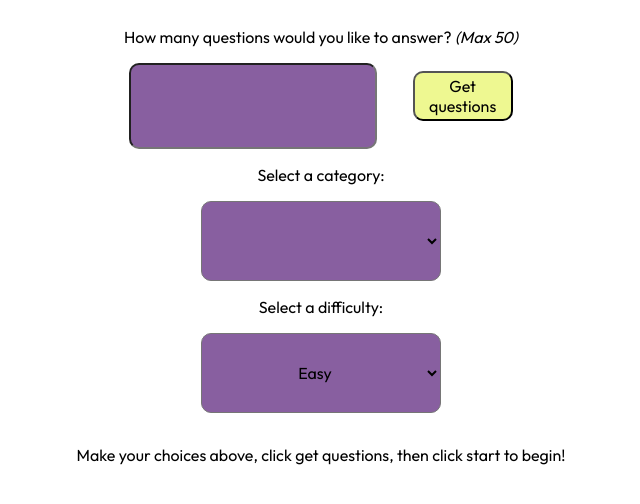
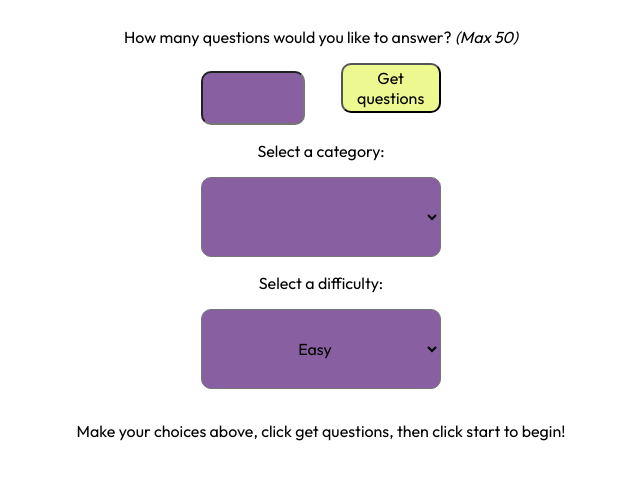
Before and after one commit to firko-learnin/trivia-quiz, a plain HTML site: page index.html in a window 1280 px wide. Shown: the part 104-608 px from the top of the page, without its empty margins (319-959 px from the left). Drawn offline with Linux system fonts and the light colour scheme; no server answers.

Commit message:
Update question number dropdown style

```diff
--- a/index.html
+++ b/index.html
@@ -17,7 +17,7 @@
       <div id="disappear">
       <label for="numberQuestions">How many questions would you like to answer? <i>(Max 50)</i></label>
       <div></div>
-      <input id="numberQuestions" type="number" min="0" max="50" step="1" class="dropdown"/>
+      <input id="numberQuestions" type="number" min="0" max="50" step="1" class="qDropdown"/>
       <button id="getQuestions">Get questions</button>
       <div>
         <label for="categories">Select a category:</label>
--- a/stylesheet.css
+++ b/stylesheet.css
@@ -83,3 +83,12 @@ button {
     font-size: 1rem;
     margin: 1rem;
 }
+
+.qDropdown {
+    width: 6rem;
+    height: 3rem;
+    background-color:rgb(136, 95, 160);
+    border-radius: 10px;
+    font-size: 1rem;
+    margin: 1rem;
+}
```
